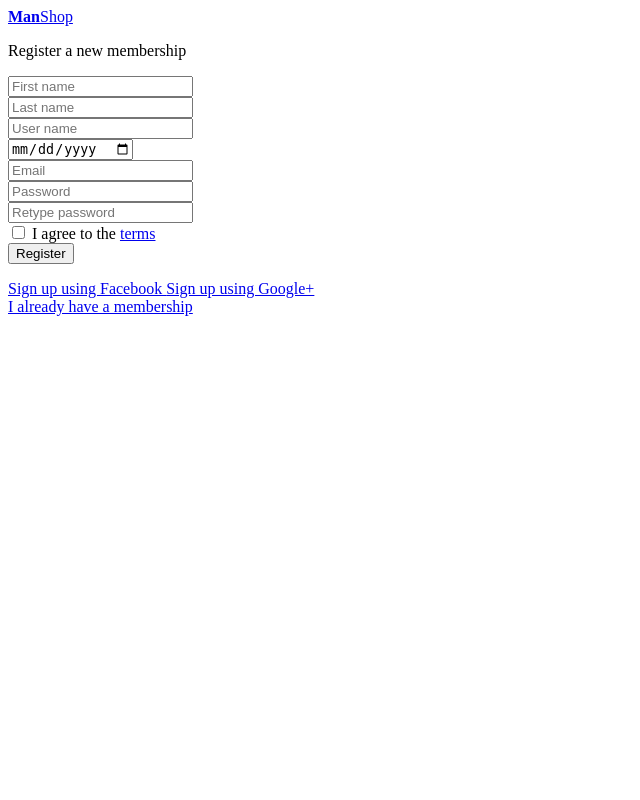
After one commit to ManoGirgis/ManooShop, a PHP site: page /Clases_de_David/View/interface/crearusr.php in a window 1280 px wide. The commit adds this page. Shown: the whole page, without its empty margins (0-640 px from the left). Run offline with PHP 8.4, Linux system fonts and the light colour scheme.

Commit message:
end of the day 9/1/2024

```diff
--- a/ToDo.txt
+++ b/ToDo.txt
@@ -1,5 +1,5 @@
 need to add:
-1- Users (login+show user)
+1- Users (login+show user)  need to make the (CREATE USER)
 2- Carrito (Cart "where u add ur products including the table at the bbdd")
 3- # try comments #
 4- Do the design (Figma)
--- /dev/null
+++ b/View/interface/crearusr.php
@@ -0,0 +1,106 @@
+<body class="register-page" style="min-height: 542px;">
+<div class="register-box">
+<div class="card card-outline card-primary">
+<div class="card-header text-center">
+<a href="../../index2.html" class="h1"><b>Man</b>Shop</a>
+</div>
+<div class="card-body">
+<p class="login-box-msg">Register a new membership</p>
+<form action="?controller=user&action=Register" method="post">   <!-- Here goes the POST and the Action-->
+<div class="input-group mb-3">
+<input type="text" class="form-control" placeholder="First name" name="firstname">
+<div class="input-group-append">
+<div class="input-group-text">
+<span class="fas fa-user"></span>
+</div>
+</div>
+</div>
+<div class="input-group mb-3">
+<input type="text" class="form-control" placeholder="Last name" name="lastname">
+<div class="input-group-append">
+<div class="input-group-text">
+<span class="fas fa-user"></span>
+</div>
+</div>
+</div>
+<div class="input-group mb-3">
+<input type="text" class="form-control" placeholder="User name" name="username">
+<div class="input-group-append">
+<div class="input-group-text">
+<span class="fas fa-user"></span>
+</div>
+</div>
+</div>
+<div class="input-group mb-3">
+<input type="date" class="form-control" placeholder="xx/xx/xxxx" name="bday">
+<div class="input-group-append">
+<div class="input-group-text">
+<span class="fas fa-user"></span>
+</div>
+</div>
+</div>
+<div class="input-group mb-3">
+<input type="email" class="form-control" placeholder="Email" name="email">
+<div class="input-group-append">
+<div class="input-group-text">
+<span class="fas fa-envelope"></span>
+</div>
+</div>
+</div>
+<div class="input-group mb-3">
+<input type="password" class="form-control" placeholder="Password" name ="pswd">
+<div class="input-group-append">
+<div class="input-group-text">
+<span class="fas fa-lock"></span>
+</div>
+</div>
+</div>
+<div class="input-group mb-3">
+<input type="password" class="form-control" placeholder="Retype password" name="repswd">
+<div class="input-group-append">
+<div class="input-group-text">
+<span class="fas fa-lock"></span>
+</div>
+</div>
+</div>
+<div class="row">
+<div class="col-8">
+<div class="icheck-primary">
+<input type="checkbox" id="agreeTerms" name="terms" value="agree">
+<label for="agreeTerms">
+I agree to the <a href="#">terms</a>
+</label>
+</div>
+</div>
+
+<div class="col-4">
+<button type="submit" class="btn btn-primary btn-block">Register</button>
+</div>
+
+</div>
+</form>
+<div class="social-auth-links text-center">
+<a href="#" class="btn btn-block btn-primary">
+<i class="fab fa-facebook mr-2"></i>
+Sign up using Facebook
+</a>
+<a href="#" class="btn btn-block btn-danger">
+<i class="fab fa-google-plus mr-2"></i>
+Sign up using Google+
+</a>
+</div>
+<a href="?controller=user&action=showuser" class="text-center">I already have a membership</a>
+</div>
+
+</div>
+</div>
+
+
+<script src="../../plugins/jquery/jquery.min.js"></script>
+
+<script src="../../plugins/bootstrap/js/bootstrap.bundle.min.js"></script>
+
+<script src="../../dist/js/adminlte.min.js?v=3.2.0"></script>
+
+
+</body>
--- a/View/interface/login.php
+++ b/View/interface/login.php
@@ -78,7 +78,7 @@ if (!isset($_SESSION["User.name"])) {
           <a href="forgot-password.html">I forgot my password</a>
         </p>
         <p class="mb-0">
-          <a href="register.html" class="text-center">Register a new membership</a>
+          <a href="?controller=main&action=register" class="text-center">Register a new membership</a>
         </p>
       </div>
 
--- a/View/interface/showusr.php
+++ b/View/interface/showusr.php
@@ -4,7 +4,7 @@ if (isset($_SESSION["User"])) {
  $user = $_SESSION['User'];
 //var_dump($user);
 ?>
-
+<div class="content-wrapper">
 <div class="card card-primary card-outline">
 <div class="card-body box-profile">
 <div class="text-center">
@@ -24,7 +24,7 @@ if (isset($_SESSION["User"])) {
 </a>
 </div>
 
-</div>
+</div></div>
 <?php
 }
 else {include_once 'View/interface/login.php';}
--- a/index.php
+++ b/index.php
@@ -8,6 +8,7 @@ include_once 'Controller/categoryController.php';
 include_once 'config/parameters.php';
 include_once 'Controller/userController.php';
 include_once 'Model/userDAO.php';
+include_once 'Controller/mainController.php';
 
 if (!isset($_GET['controller'])) {
     header("Location:".url."?controller=Articulo");
```
Also changed, not shown: Controller/mainController.php (+8 -79 lines), Controller/userController.php (+16 -0 lines), main.php (+15 -3 lines).
